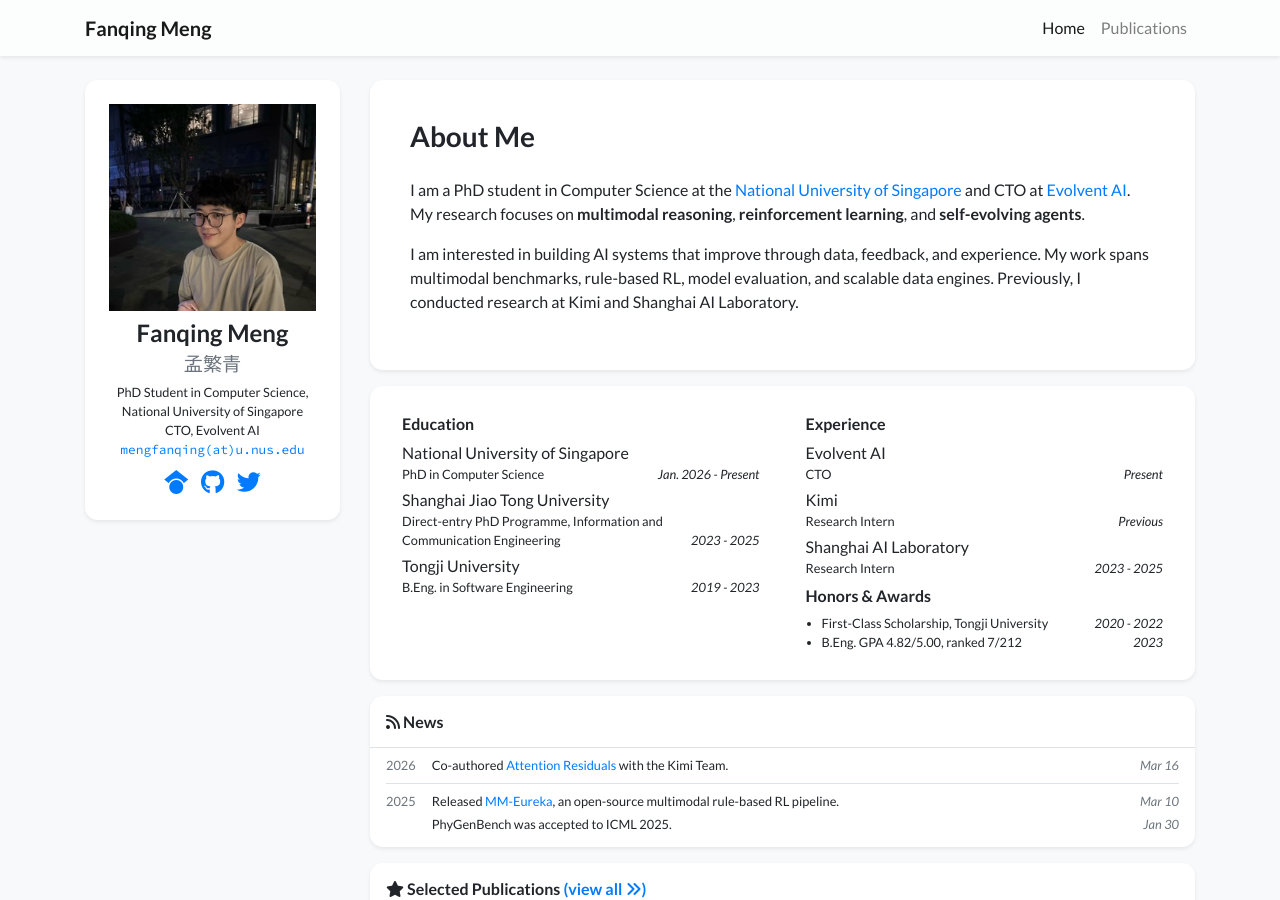
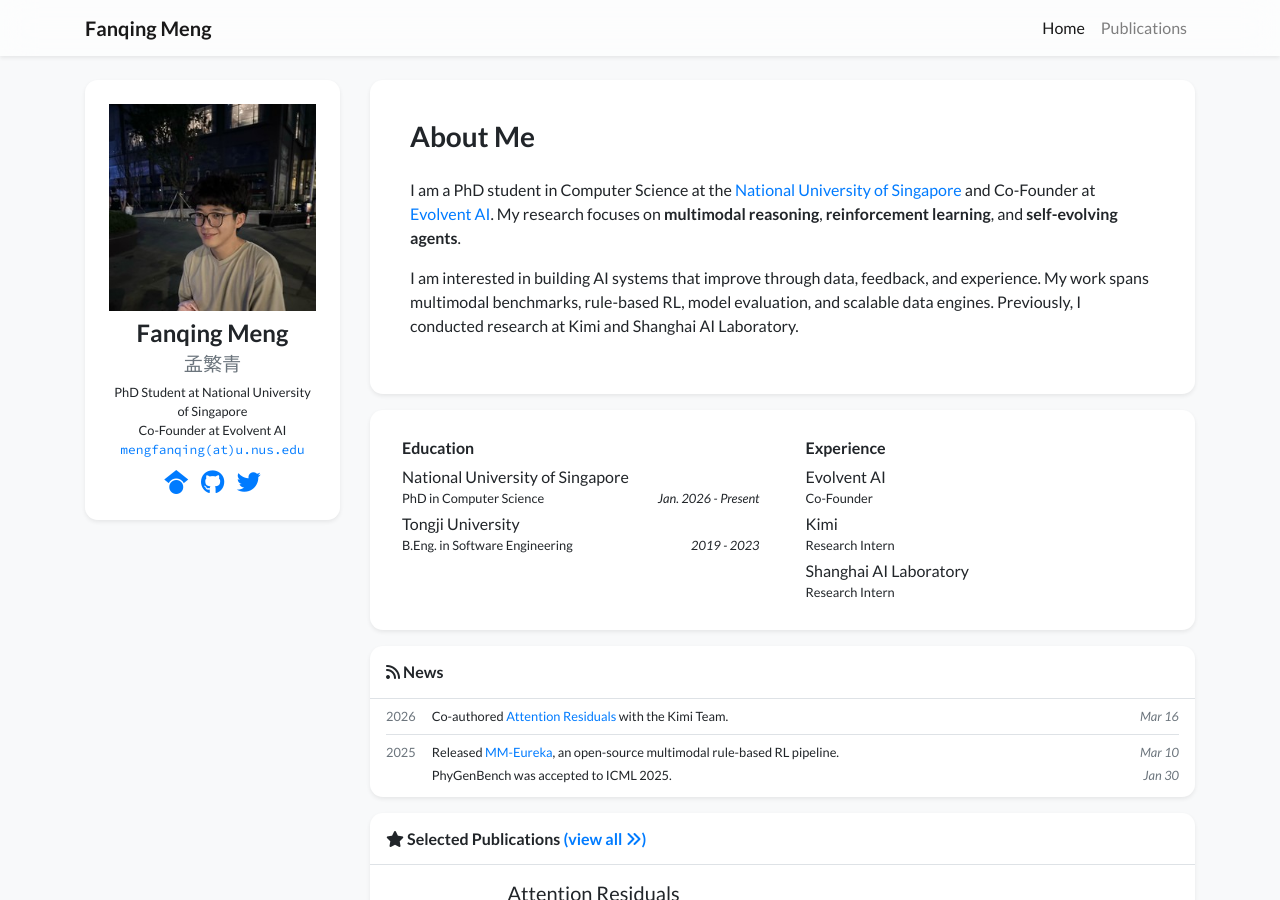
Before and after one commit to FanqingM/FanqingM.github.io, a Jekyll site: the page built from index.html, in a window 1280 px wide and 900 px high. Built offline with Jekyll 4.4.1, drawn with Linux system fonts in a browser that asks for light colours; nearby versions of some CDN libraries; a style sheet for code colours, icons or effects is not loaded.

Commit message:
Simplify profile and experience sections

```diff
--- a/_data/profile.yml
+++ b/_data/profile.yml
@@ -3,8 +3,8 @@ secondary_name: "孟繁青"
 navbar_name: "Fanqing Meng"
 
 positions:
-  - name: PhD Student in Computer Science, National University of Singapore
-  - name: CTO, Evolvent AI
+  - name: PhD Student at National University of Singapore
+  - name: Co-Founder at Evolvent AI
 
 email: "mengfanqing@u.nus.edu"
 gscholar: iUIC-JEAAAAJ
@@ -16,7 +16,7 @@ short_bio: >-
   <p>
     I am a PhD student in Computer Science at the
     <a href="https://www.comp.nus.edu.sg/" target="_blank">National University of Singapore</a>
-    and CTO at <a href="https://evolvent.co/en" target="_blank">Evolvent AI</a>.
+    and Co-Founder at <a href="https://evolvent.co/en" target="_blank">Evolvent AI</a>.
     My research focuses on <strong>multimodal reasoning</strong>,
     <strong>reinforcement learning</strong>, and <strong>self-evolving agents</strong>.
   </p>
@@ -32,26 +32,14 @@ education:
   - name: National University of Singapore
     position: PhD in Computer Science
     date: Jan. 2026 - Present
-  - name: Shanghai Jiao Tong University
-    position: Direct-entry PhD Programme, Information and Communication Engineering
-    date: 2023 - 2025
   - name: Tongji University
     position: B.Eng. in Software Engineering
     date: 2019 - 2023
 
 experience:
   - name: Evolvent AI
-    position: CTO
-    date: Present
+    position: Co-Founder
   - name: Kimi
     position: Research Intern
-    date: Previous
   - name: Shanghai AI Laboratory
     position: Research Intern
-    date: 2023 - 2025
-
-awards:
-  - name: First-Class Scholarship, Tongji University
-    date: 2020 - 2022
-  - name: B.Eng. GPA 4.82/5.00, ranked 7/212
-    date: 2023
```
